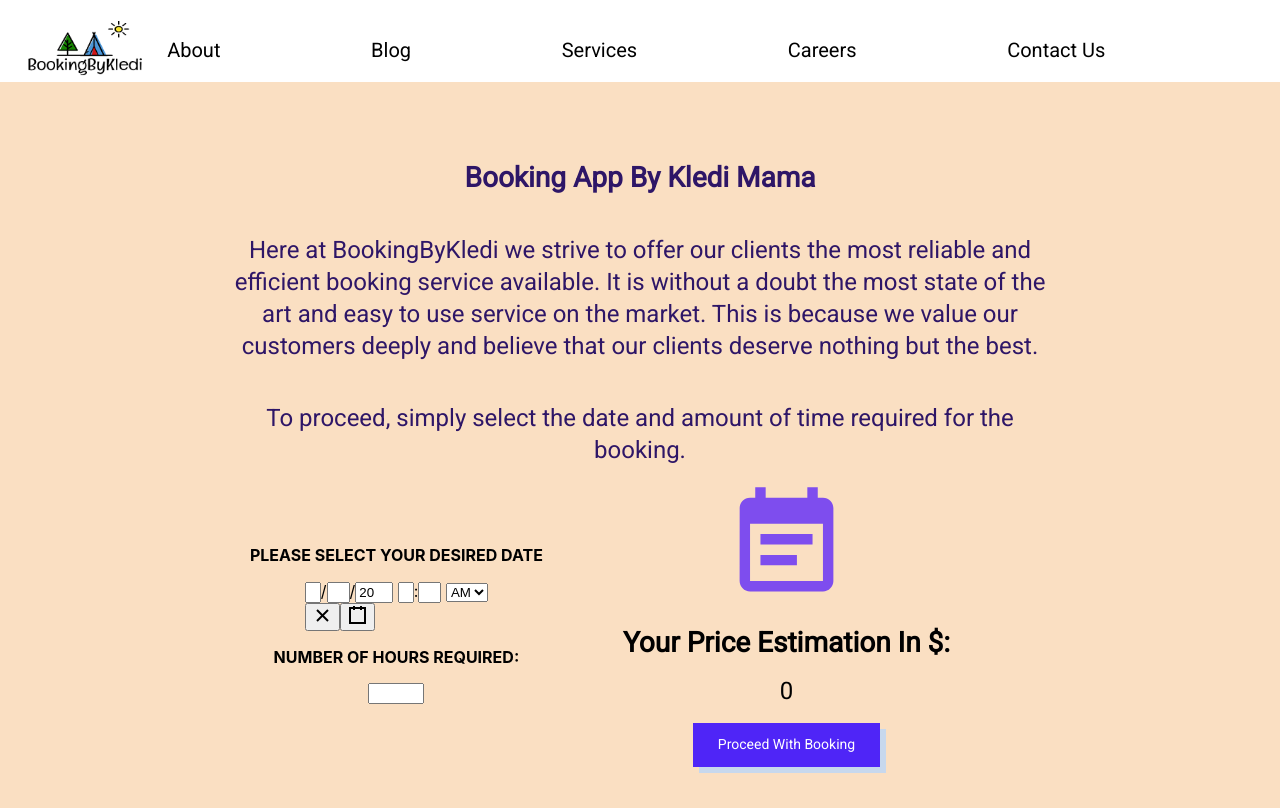
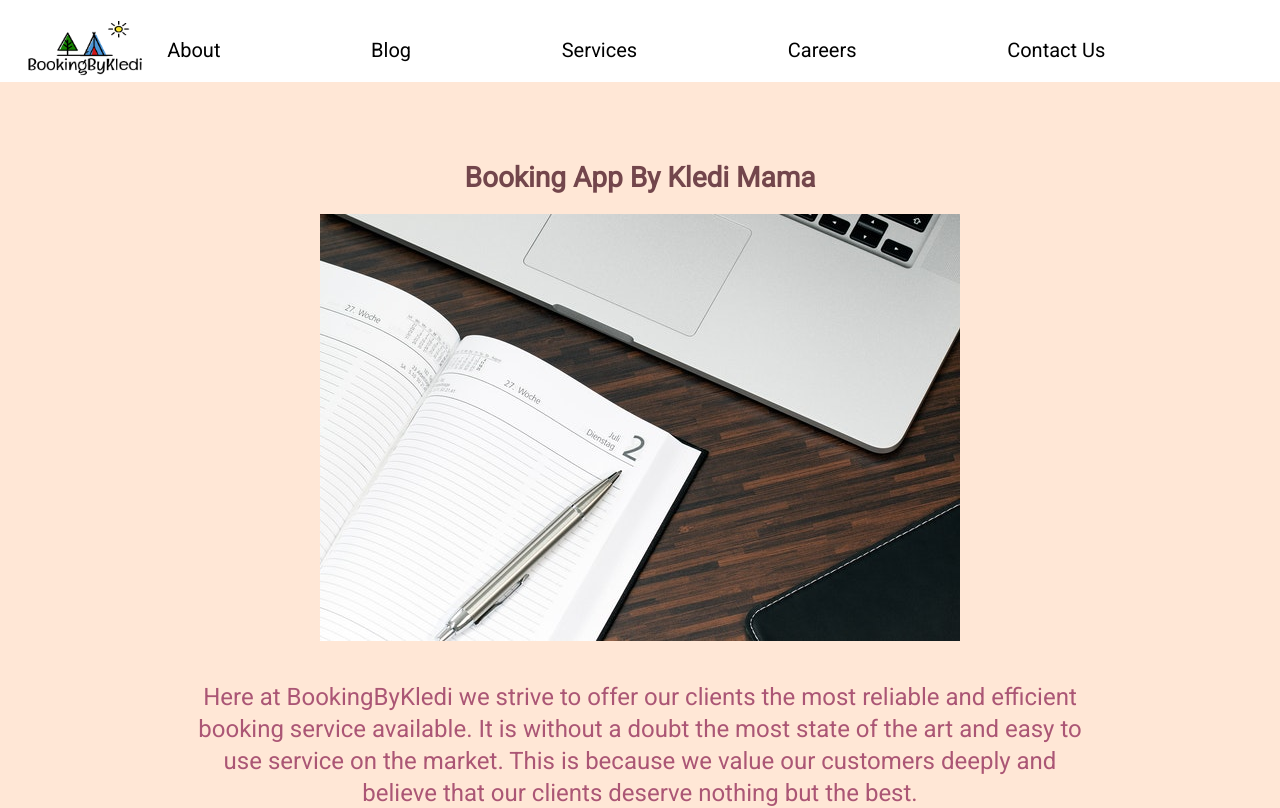
Before and after one commit to Kledi37/ReactBookingInterface, a React (Create React App) app: page / in a window 1280 px wide. Shown: the top 808 px of the page. Built offline with nearby package versions, Linux system fonts and the light colour scheme.

Commit message:
added image and changed colors

```diff
--- a/public/index.html
+++ b/public/index.html
@@ -42,6 +42,6 @@
       To begin the development, run `npm start` or `yarn start`.
       To create a production bundle, use `npm run build` or `yarn build`.
     -->
-    <body style="background-color: #FADFC2"></body>
+    <body style="background-color: #ffe7d6"></body>
   </body>
 </html>
--- a/src/App.js
+++ b/src/App.js
@@ -5,17 +5,17 @@ import NavBar from './components/NavBar';
 import Grid from './components/Grid';
 import Footer from './components/Footer';
 import DateTimePicker from 'react-datetime-picker'
-
+import img from './stockImage.jpg'
 import EventNoteIcon from '@material-ui/icons/EventNote';
 
 
 const theme = createTheme({
   palette: {
     primary: {
-      main:"#2e1667",
+      main:"#ab5675",
     },
     secondary: {
-      main:"#c7d8ed",
+      main:"#73464c",
     },
   },
   typography: {
@@ -36,7 +36,7 @@ const theme = createTheme({
 
 const styles = makeStyles({
   wrapper: {
-    width: "65%",
+    width: "70%",
     margin: "auto",
     textAlign: "center"
   },
@@ -78,8 +78,11 @@ function App() {
       <NavBar></NavBar>
       <div>
       <div className={classes.wrapper}>
-          <Typography variant="h4" className={classes.bigSpace} color="primary">
+          <Typography variant="h4" className={classes.bigSpace} color="secondary">
              Booking App By Kledi Mama
+             <div style={{display: 'flex', justifyContent: 'center',paddingTop:'20px'}}>
+               <img src={img}></img>
+             </div>
           </Typography>
           <Typography variant="h5" className={classes.littleSpace} color="primary">
           Here at BookingByKledi we strive to offer our clients the most reliable and efficient booking service available. It is without a doubt the most state of the art and easy to use service on the market. This is because we value our customers deeply and believe that our clients deserve nothing but the best.
@@ -90,25 +93,26 @@ function App() {
         </div>
       <div className={`${classes.grid} ${classes.smallSpace}`}>
           <grid>
-            <div style={{display: 'flex', justifyContent: 'center'}}>
+            <div style={{display: 'flex', justifyContent: 'center', color:'#ab5675'}}>
               <p>
               <strong>PLEASE SELECT YOUR DESIRED DATE</strong>
               </p>
             </div>
-            <div style={{display: 'flex', justifyContent: 'center'}}>
+            <div style={{display: 'flex', justifyContent: 'center', color:'#ab5675'}}>
             <DateTimePicker onChange={onChange} value={value}
             minDate={currentDate}/>
             </div>
-            <div style={{display: 'flex', justifyContent: 'center'}}>
+            <div style={{display: 'flex', justifyContent: 'center', color:'#ab5675'}}>
               <p>
             <strong>NUMBER OF HOURS REQUIRED:</strong>
             </p>
             </div>
-            <div style={{display: 'flex', justifyContent: 'center'}}>
+            <div style={{display: 'flex', justifyContent: 'center', color:'#ab5675'}}>
             <input type="number"  min="1" max="12" onChange={e => hourSelect(e.target.value)} ></input>
             </div>
           </grid>
-          <Grid icon={<EventNoteIcon style={{fill: "#7e4dee", height:"125", width:"125"}}/>} title={calculatePrice(value,nHour)} text="Your Price Estimation In $:" btnTitle="Proceed With Booking"/>
+          <Grid icon={<EventNoteIcon style={{fill: "#c6505a", height:"125", width:"125"}}/>}
+           title={calculatePrice(value,nHour)} text="Your Price Estimation In $:" btnTitle="Proceed With Booking"/>
         </div>
         </div>
         <div style={{display: 'flex', justifyContent: 'center',paddingTop:'50px'}}>Disclaimer this is only an interface. Pressing buttons will take you nowhere.</div>
--- a/src/components/CustomBtn.js
+++ b/src/components/CustomBtn.js
@@ -11,13 +11,13 @@ const StyledButton = withStyles({
         padding: "0 25px",
         boxSizing: "border-box",
         borderRadius: 0,
-        background: "#4f25f7",
+        background: "#c6505a",
         color: "#fff",
         transform: "none",
-        boxShadow: "6px 6px 0 0 #c7d8ed",
+        boxShadow: "6px 6px 0 0 #2f142f",
         transition: "background .3s,border-color .3s,color .3s",
         "&:hover": {
-            backgroundColor:  "#4f25f7"
+            backgroundColor:  "#ee9c5d"
           },
     },
     label: {
```
Also changed, not shown: src/stockImage.jpg (added).
